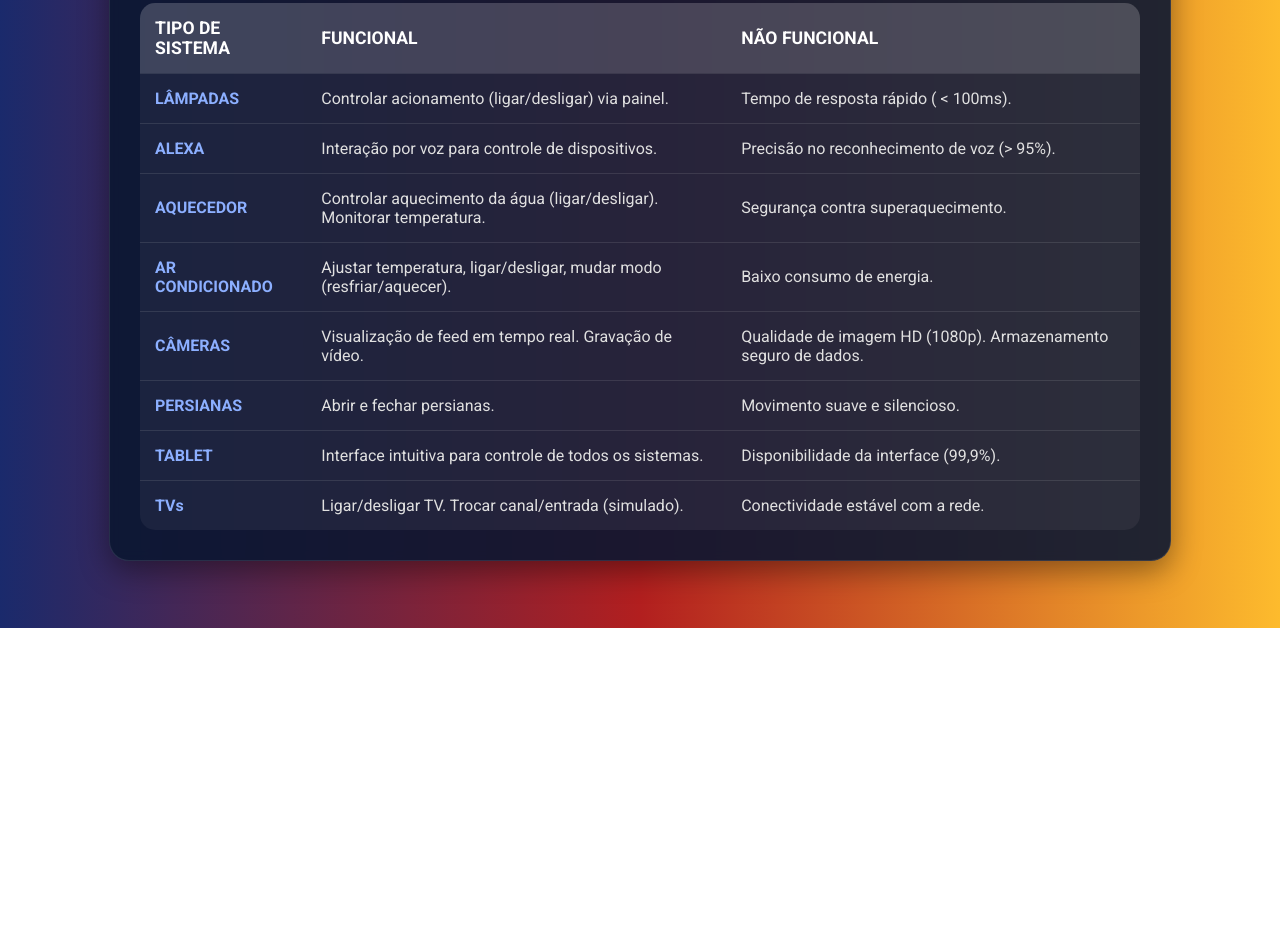
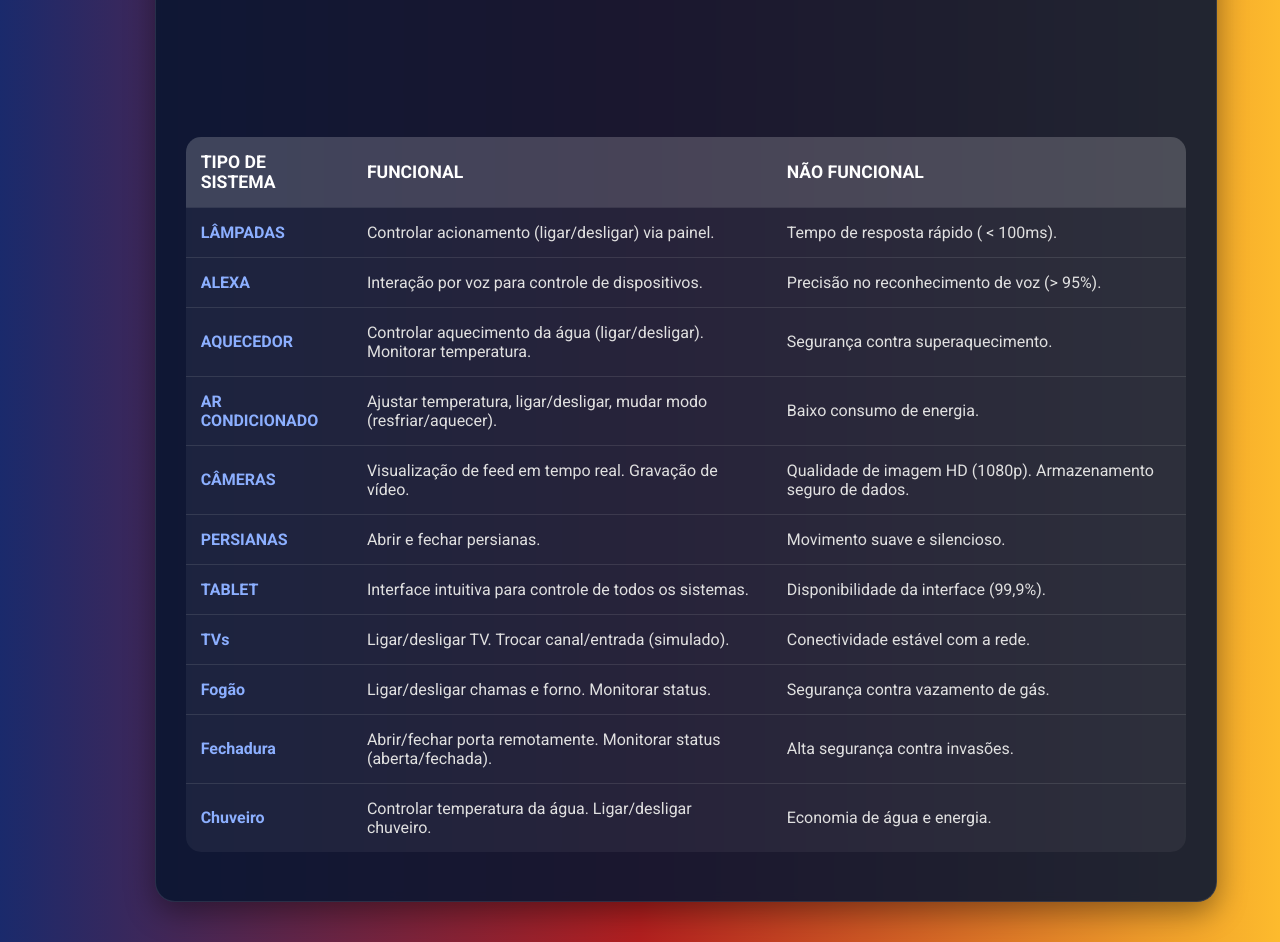
Before and after one commit to helozinha1/PI-requisitos-minha-casa-iot, a plain HTML site: page index.html in a window 1280 px wide. Shown: the part 172-1114 px from the top of the page. Before the commit the page ends 800 px from the top, so only its background shows below. Drawn offline with Linux system fonts and the light colour scheme.

Commit message:
index.html

```diff
--- a/index.html
+++ b/index.html
@@ -60,6 +60,21 @@
                     <td>Ligar/desligar TV. Trocar canal/entrada (simulado).</td>
                     <td>Conectividade estável com a rede.</td>
                 </tr>
+                <tr>
+                    <td>Fogão</td>
+                    <td>Ligar/desligar chamas e forno. Monitorar status.</td>
+                    <td>Segurança contra vazamento de gás.</td>
+                </tr>
+                <tr>
+                    <td>Fechadura</td>
+                    <td>Abrir/fechar porta remotamente. Monitorar status (aberta/fechada).</td>
+                    <td>Alta segurança contra invasões.</td>
+                </tr>
+                <tr>
+                    <td>Chuveiro</td>
+                    <td>Controlar temperatura da água. Ligar/desligar chuveiro.</td>
+                    <td>Economia de água e energia.</td>
+                </tr>
             </tbody>
         </table>
     </div>
```
Lines whose indentation alone changed are shown as unchanged.
